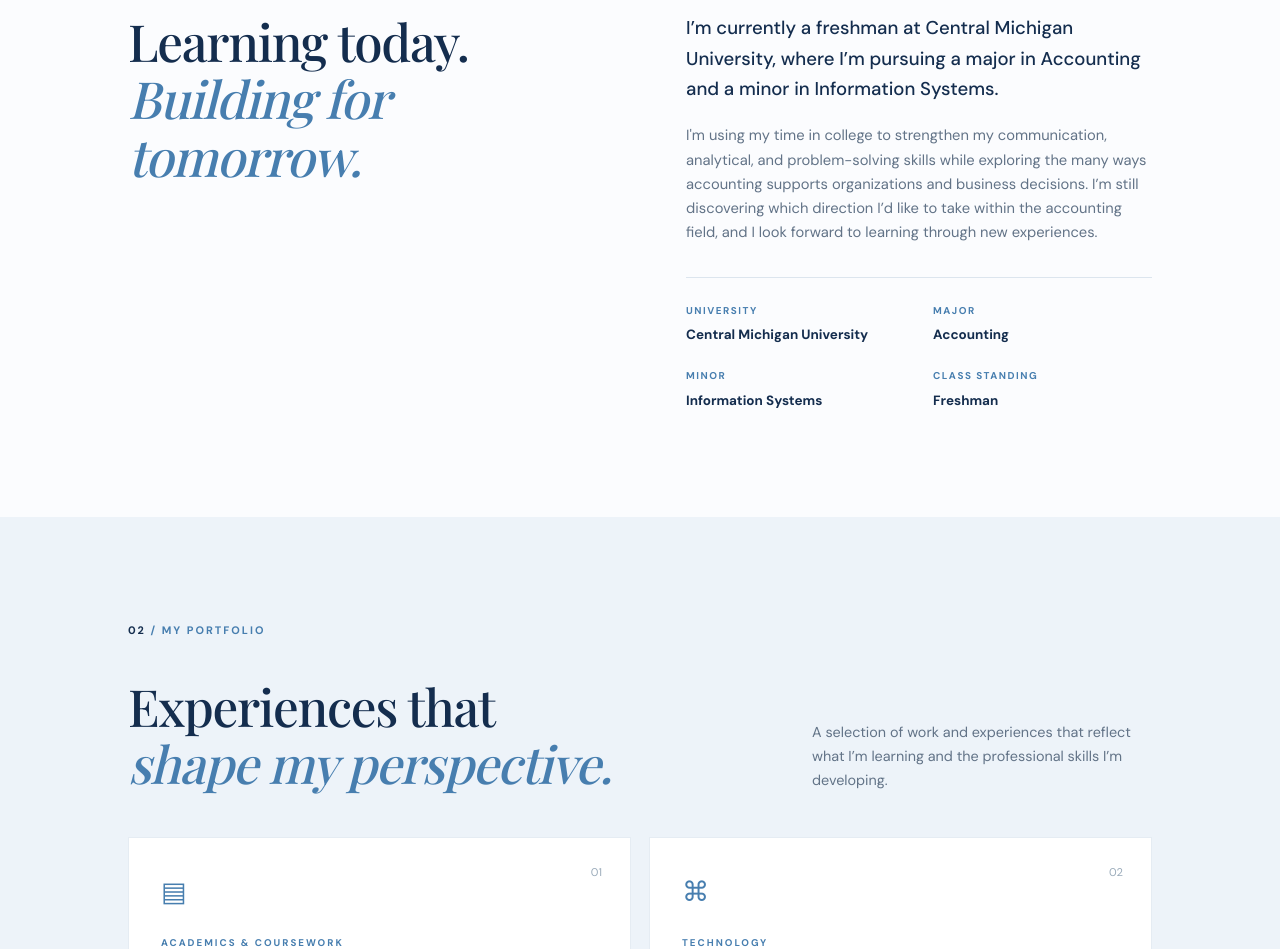
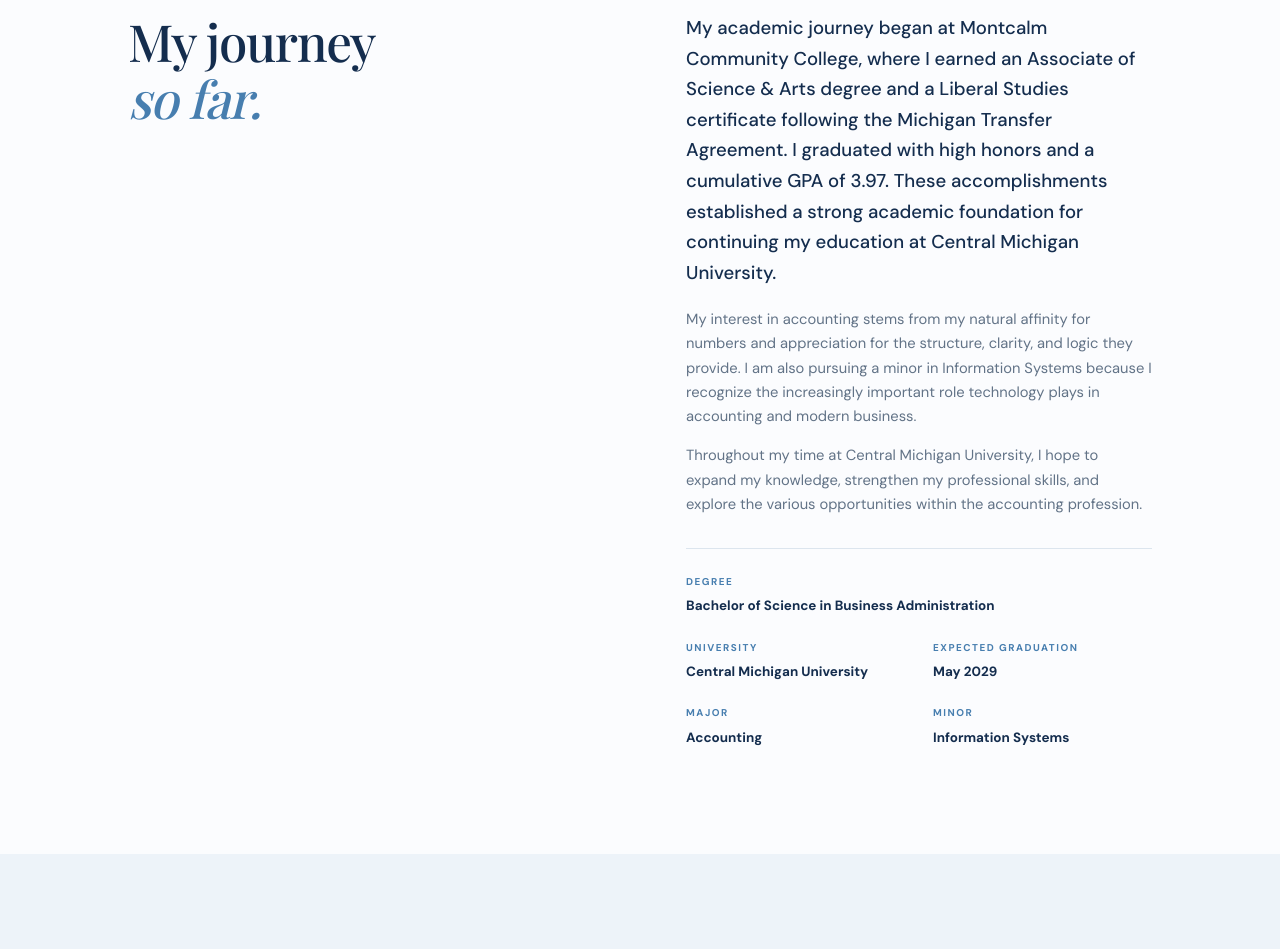
Before and after one commit to graceedenw/Grace-Wernick-Digital-Portfolio, a plain HTML site: page index.html in a window 1280 px wide. Shown: the part 820-1769 px from the top of the page. Drawn offline with nearby package versions, Linux system fonts and the light colour scheme.

Commit message:
update about me section

```diff
--- a/index.html
+++ b/index.html
@@ -39,21 +39,41 @@
     </section>
 
     <section class="intro section" id="about">
-      <div class="section-kicker"><span>01</span> / A LITTLE ABOUT ME</div>
-      <div class="intro-grid">
-        <h2>Learning today.<br><em>Building for tomorrow.</em></h2>
+  <div class="section-kicker"><span>01</span> / A LITTLE ABOUT ME</div>
+  <div class="intro-grid">
+    <h2>My journey<br><em>so far.</em></h2>
+    <div>
+      <p class="lead">My academic journey began at Montcalm Community College, where I earned an Associate of Science &amp; Arts degree and a Liberal Studies certificate following the Michigan Transfer Agreement. I graduated with high honors and a cumulative GPA of 3.97. These accomplishments established a strong academic foundation for continuing my education at Central Michigan University.</p>
+
+      <p>My interest in accounting stems from my natural affinity for numbers and appreciation for the structure, clarity, and logic they provide. I am also pursuing a minor in Information Systems because I recognize the increasingly important role technology plays in accounting and modern business.</p>
+
+      <p>Throughout my time at Central Michigan University, I hope to expand my knowledge, strengthen my professional skills, and explore the various opportunities within the accounting profession.</p>
+
+      <div class="facts">
+        <div style="grid-column: 1 / -1;">
+          <span>DEGREE</span>
+          <strong>Bachelor of Science in Business Administration</strong>
+        </div>
         <div>
-          <p class="lead">I’m currently a freshman at Central Michigan University, where I’m pursuing a major in Accounting and a minor in Information Systems.</p>
-          <p>I'm using my time in college to strengthen my communication, analytical, and problem-solving skills while exploring the many ways accounting supports organizations and business decisions. I’m still discovering which direction I’d like to take within the accounting field, and I look forward to learning through new experiences.</p>
-          <div class="facts">
-            <div><span>UNIVERSITY</span><strong>Central Michigan University</strong></div>
-            <div><span>MAJOR</span><strong>Accounting</strong></div>
-            <div><span>MINOR</span><strong>Information Systems</strong></div>
-            <div><span>CLASS STANDING</span><strong>Freshman</strong></div>
-          </div>
+          <span>UNIVERSITY</span>
+          <strong>Central Michigan University</strong>
+        </div>
+        <div>
+          <span>EXPECTED GRADUATION</span>
+          <strong>May 2029</strong>
+        </div>
+        <div>
+          <span>MAJOR</span>
+          <strong>Accounting</strong>
+        </div>
+        <div>
+          <span>MINOR</span>
+          <strong>Information Systems</strong>
         </div>
       </div>
-    </section>
+    </div>
+  </div>
+</section>
 
     <section class="portfolio section" id="portfolio">
       <div class="section-kicker"><span>02</span> / MY PORTFOLIO</div>
```
